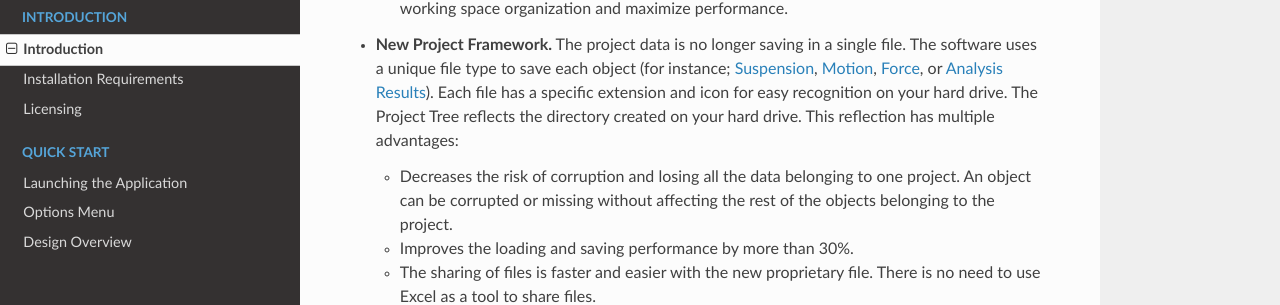
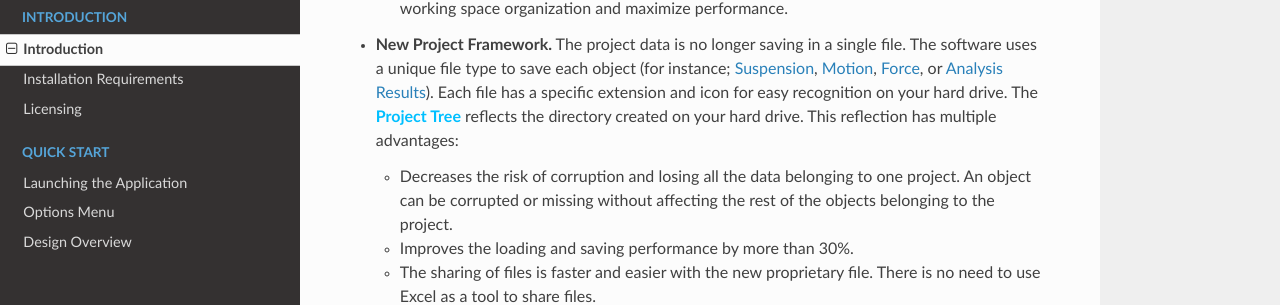
Before and after one commit to paulohy/OptimumKinematics-Help, an MkDocs documentation site: the page built from docs/1_Introduction/1_Introduction.md, in a window 1280 px wide and 900 px high, scrolled down 600 px. Shown: the part 175-480 px from the top of the window. Built offline with MkDocs 1.6.1, drawn with Linux system fonts in a browser that asks for light colours; nearby versions of some CDN libraries.

Commit message:
Formated "Project tree"

```diff
--- a/docs/1_Introduction/1_Introduction.md
+++ b/docs/1_Introduction/1_Introduction.md
@@ -20,7 +20,7 @@ Significant improvements for version two are:
     * The Ribbon Bar Control allows quick access to all the functionalities of the software. Buttons are filtered depending on the active control.
     * A multiple document interface (MDI) allows for flexibility and customization of the layout of the application. The ability to make edits to multiple points and instantly see the comparison is now possible.
     * Adjust the size and display and location of the controls and window panes to improve the working space organization and maximize performance.
-* __New Project Framework.__ The project data is no longer saving in a single file. The software uses a unique file type to save each object (for instance; [Suspension](../2_Quick_Start/C_Design_Overview.md#Suspension), [Motion](../2_Quick_Start/C_Design_Overview.md#Motion), [Force](../2_Quick_Start/C_Design_Overview.md#Force), or [Analysis Results](../3_Detailed_Overview/D_Analysis.md#Analysis-Results)). Each file has a specific extension and icon for easy recognition on your hard drive. The Project Tree reflects the directory created on your hard drive. This reflection has multiple advantages:
+* __New Project Framework.__ The project data is no longer saving in a single file. The software uses a unique file type to save each object (for instance; [Suspension](../2_Quick_Start/C_Design_Overview.md#Suspension), [Motion](../2_Quick_Start/C_Design_Overview.md#Motion), [Force](../2_Quick_Start/C_Design_Overview.md#Force), or [Analysis Results](../3_Detailed_Overview/D_Analysis.md#Analysis-Results)). Each file has a specific extension and icon for easy recognition on your hard drive. The <span style="color:deepskyblue"> __Project Tree__ </span> reflects the directory created on your hard drive. This reflection has multiple advantages:
     * Decreases the risk of corruption and losing all the data belonging to one project. An object can be corrupted or missing without affecting the rest of the objects belonging to the project.
     * Improves the loading and saving performance by more than 30%.
     * The sharing of files is faster and easier with the new proprietary file. There is no need to use Excel as a tool to share files.
```
